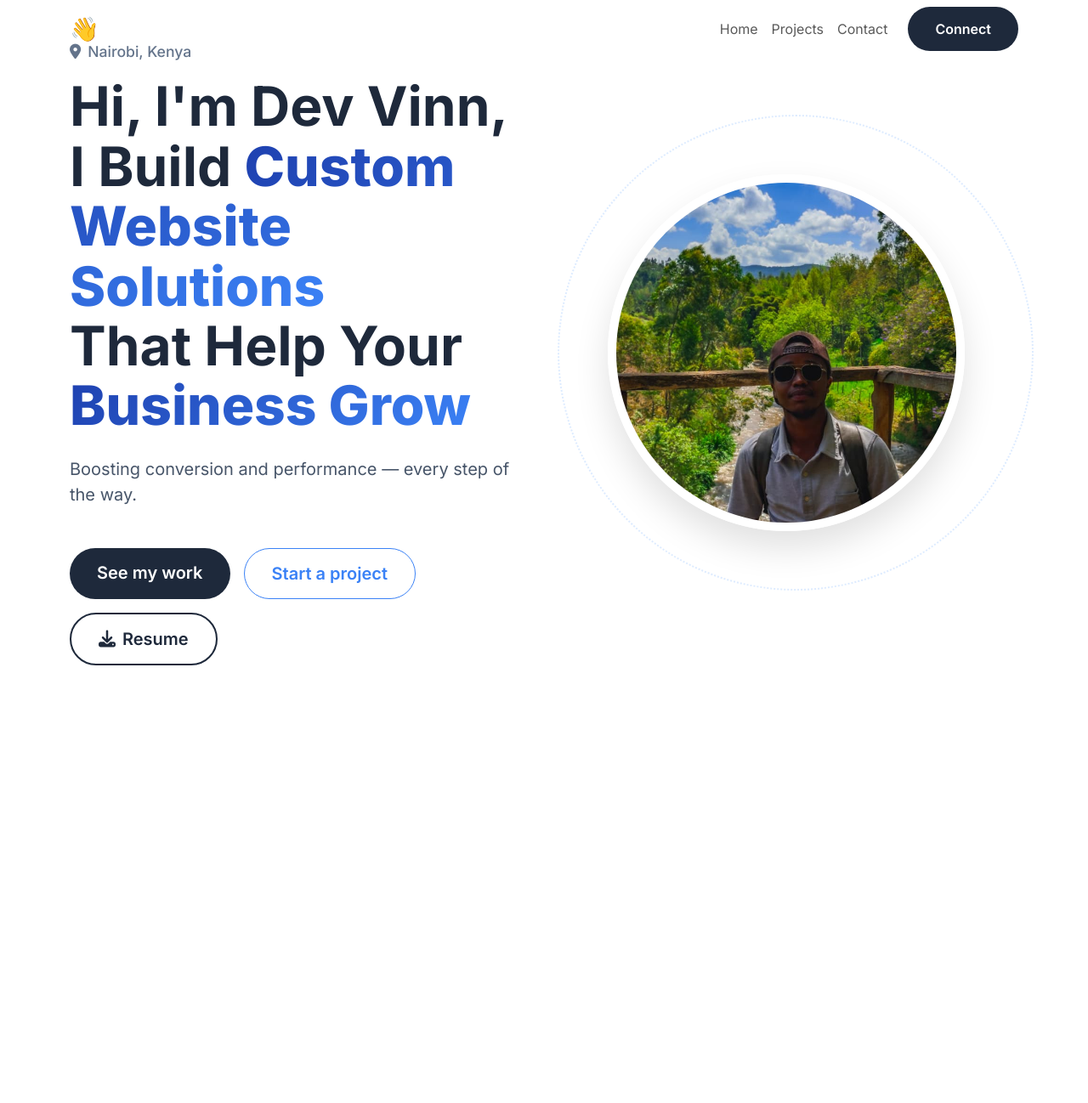
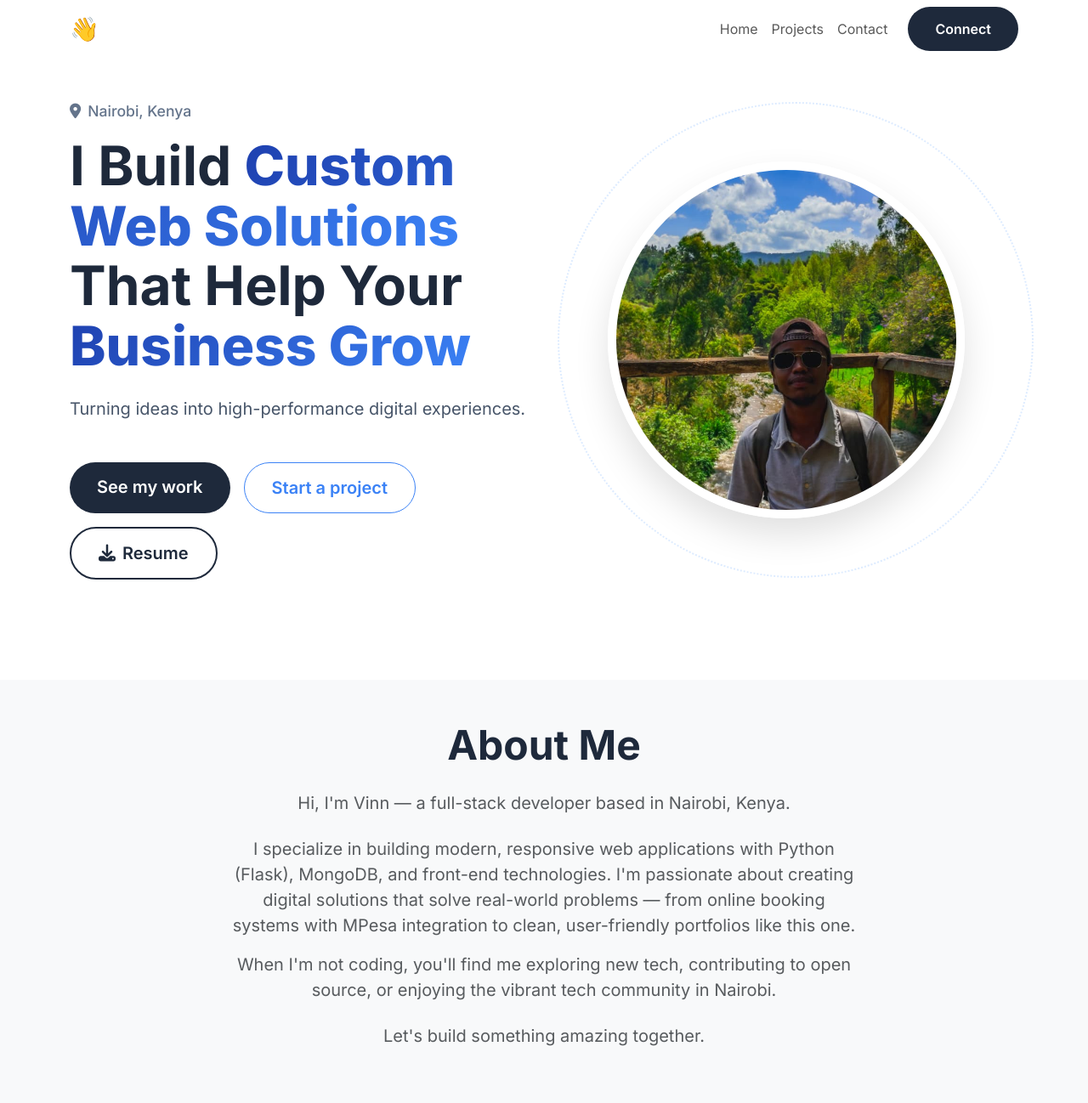
Before and after one commit to VINN5/P.portfolio, a Flask app: page / in a window 1280 px wide. Shown: the whole page at 85% size. Before the commit the page ends 783 px from the top, so only its background shows below. Run offline with Flask 3, Linux system fonts and the light colour scheme.

Commit message:
Add About Me section to home page

```diff
--- a/templates/home.html
+++ b/templates/home.html
@@ -6,18 +6,16 @@
     <div class="dotted-circle"></div>
     <div class="container">
         <div class="row align-items-center min-vh-100 py-5">
-
             <div class="col-lg-6 order-lg-1 order-2 text-lg-start text-center">
                 <p class="location mb-3">
                     <i class="fas fa-map-marker-alt me-2"></i>Nairobi, Kenya
                 </p>
                 <h1 class="display-3 fw-bold mb-4">
-                    Hi, I'm Dev Vinn,
-                    I Build <span class="gradient-text">Custom Website Solutions</span><br>
+                    I Build <span class="gradient-text">Custom Web Solutions</span><br>
                     That Help Your <span class="gradient-text">Business Grow</span>
                 </h1>
                 <p class="lead mb-5">
-                    Boosting conversion and performance — every step of the way.
+                    Turning ideas into high-performance digital experiences.
                 </p>
 
                 <div class="d-flex flex-wrap justify-content-lg-start justify-content-center gap-3">
@@ -30,13 +28,36 @@
                 </div>
             </div>
 
-
             <div class="col-lg-6 order-lg-2 order-1 text-center mb-5 mb-lg-0">
                 <img src="{{ url_for('static', filename='images/me.jpg') }}"
-                     alt="Your Name"
+                     alt="Vinn Wambui"
                      class="profile-img">
             </div>
         </div>
     </div>
 </section>
+
+
+<section class="py-5 bg-light">
+    <div class="container">
+        <div class="row justify-content-center">
+            <div class="col-lg-8 text-center">
+                <h2 class="display-5 fw-bold mb-4">About Me</h2>
+                <p class="lead text-muted mb-4">
+                    Hi, I'm Vinn — a full-stack developer based in Nairobi, Kenya.
+                </p>
+                <p class="text-muted fs-5">
+                    I specialize in building modern, responsive web applications with Python (Flask), MongoDB, and front-end technologies.
+                    I'm passionate about creating digital solutions that solve real-world problems — from online booking systems with MPesa integration to clean, user-friendly portfolios like this one.
+                </p>
+                <p class="text-muted fs-5">
+                    When I'm not coding, you'll find me exploring new tech, contributing to open source, or enjoying the vibrant tech community in Nairobi.
+                </p>
+                <p class="text-muted fs-5 mt-4">
+                    Let's build something amazing together.
+                </p>
+            </div>
+        </div>
+    </div>
+</section>
 {% endblock %}
```
